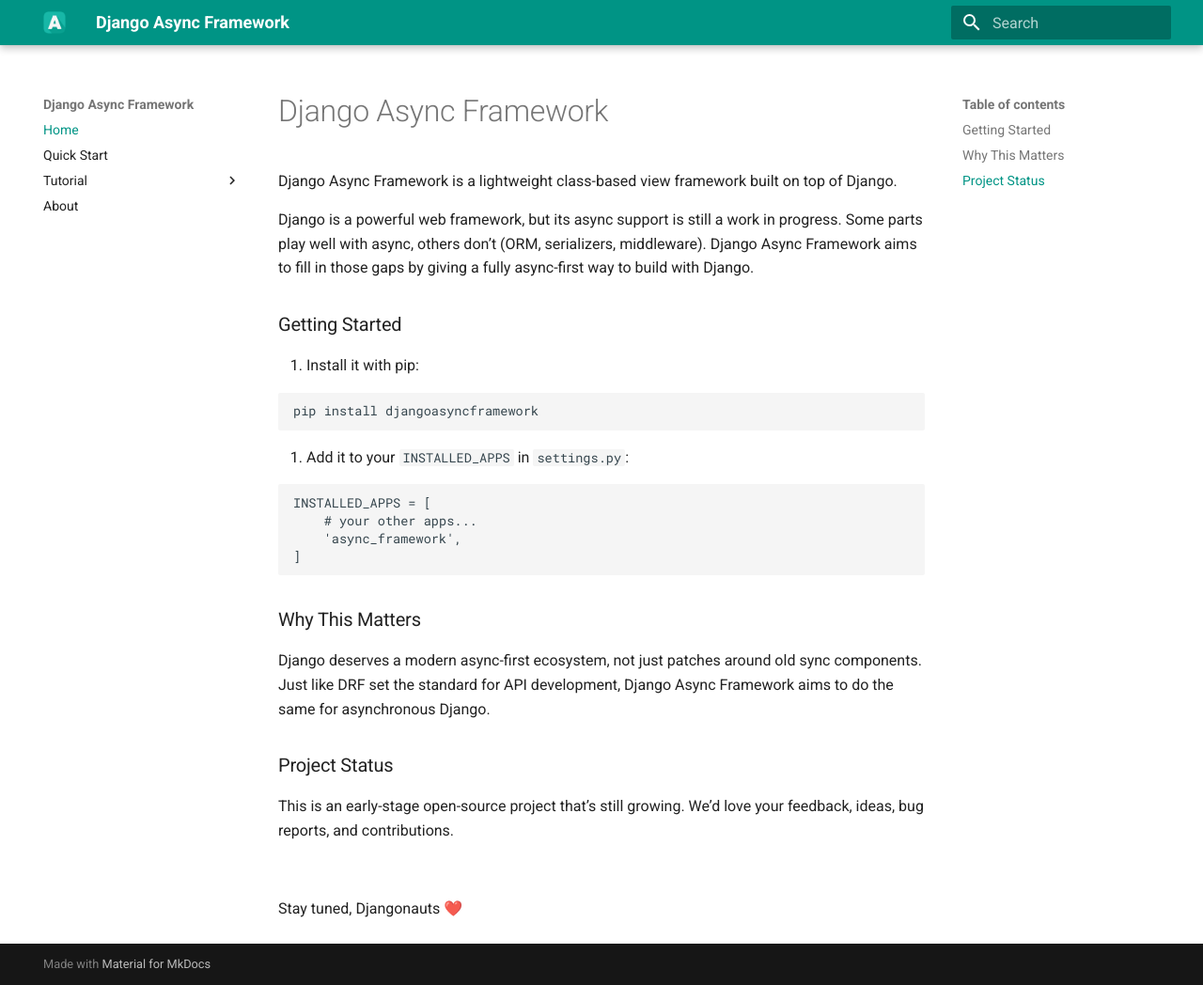
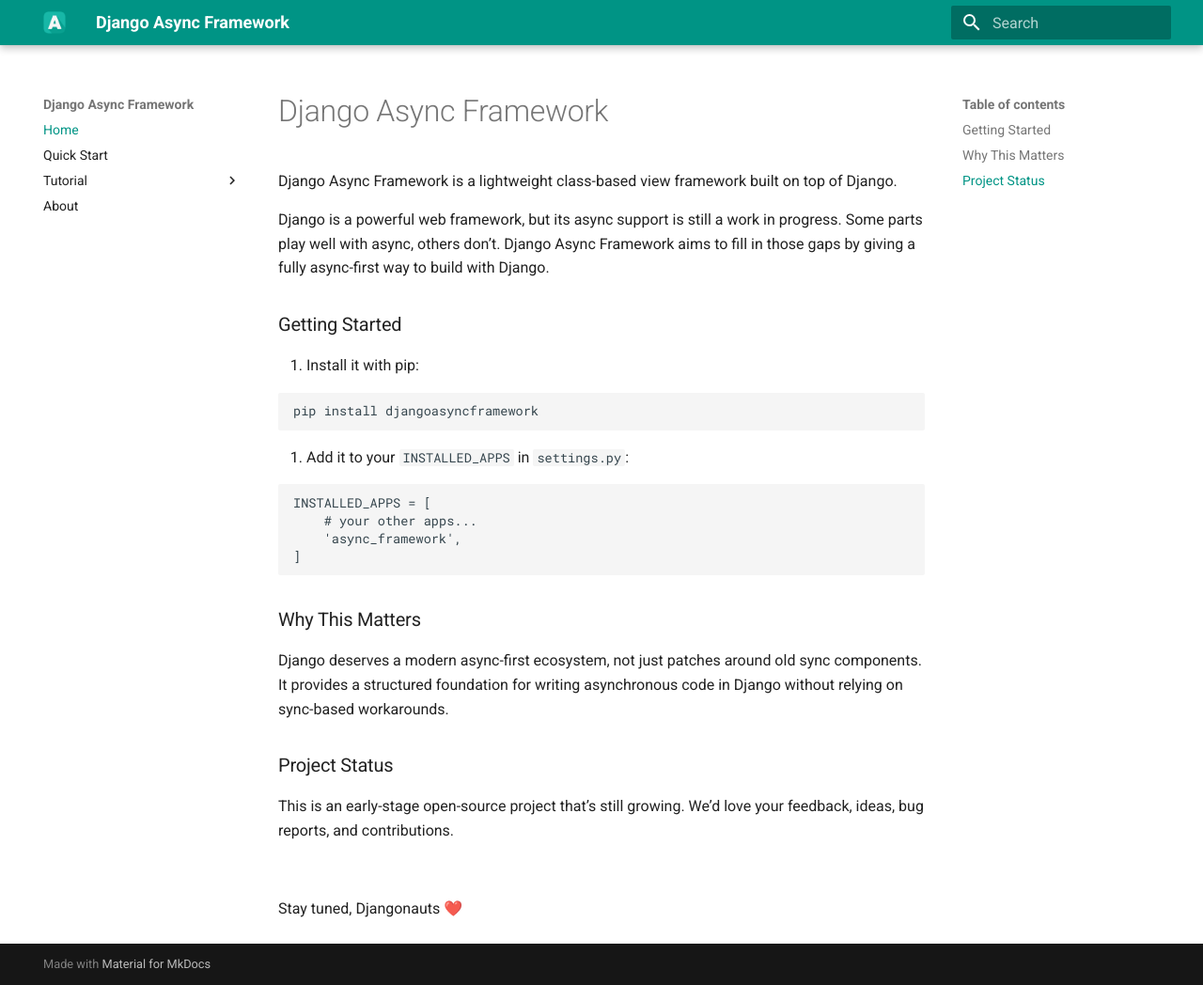
Before and after one commit to mouhamaddev/django-async-framework, an MkDocs documentation site: the page built from docs/index.md, in a window 1280 px wide and 1048 px high. Shown: the whole window at 94% size. Built offline with MkDocs 1.6.1 and Material for MkDocs 9.7.7, drawn with Linux system fonts in a browser that asks for light colours.

Commit message:
Update main page in documentation

```diff
--- a/docs/index.md
+++ b/docs/index.md
@@ -2,7 +2,7 @@
 
 Django Async Framework is a lightweight class-based view framework built on top of Django.
 
-Django is a powerful web framework, but its async support is still a work in progress. Some parts play well with async, others don’t (ORM, serializers, middleware). Django Async Framework aims to fill in those gaps by giving a fully async-first way to build with Django.
+Django is a powerful web framework, but its async support is still a work in progress. Some parts play well with async, others don’t. Django Async Framework aims to fill in those gaps by giving a fully async-first way to build with Django.
 
 ### Getting Started
 
@@ -23,7 +23,7 @@
 
 ### Why This Matters
 
-Django deserves a modern async-first ecosystem, not just patches around old sync components. Just like DRF set the standard for API development, Django Async Framework aims to do the same for asynchronous Django.
+Django deserves a modern async-first ecosystem, not just patches around old sync components. It provides a structured foundation for writing asynchronous code in Django without relying on sync-based workarounds.
 
 
 ### Project Status
```
